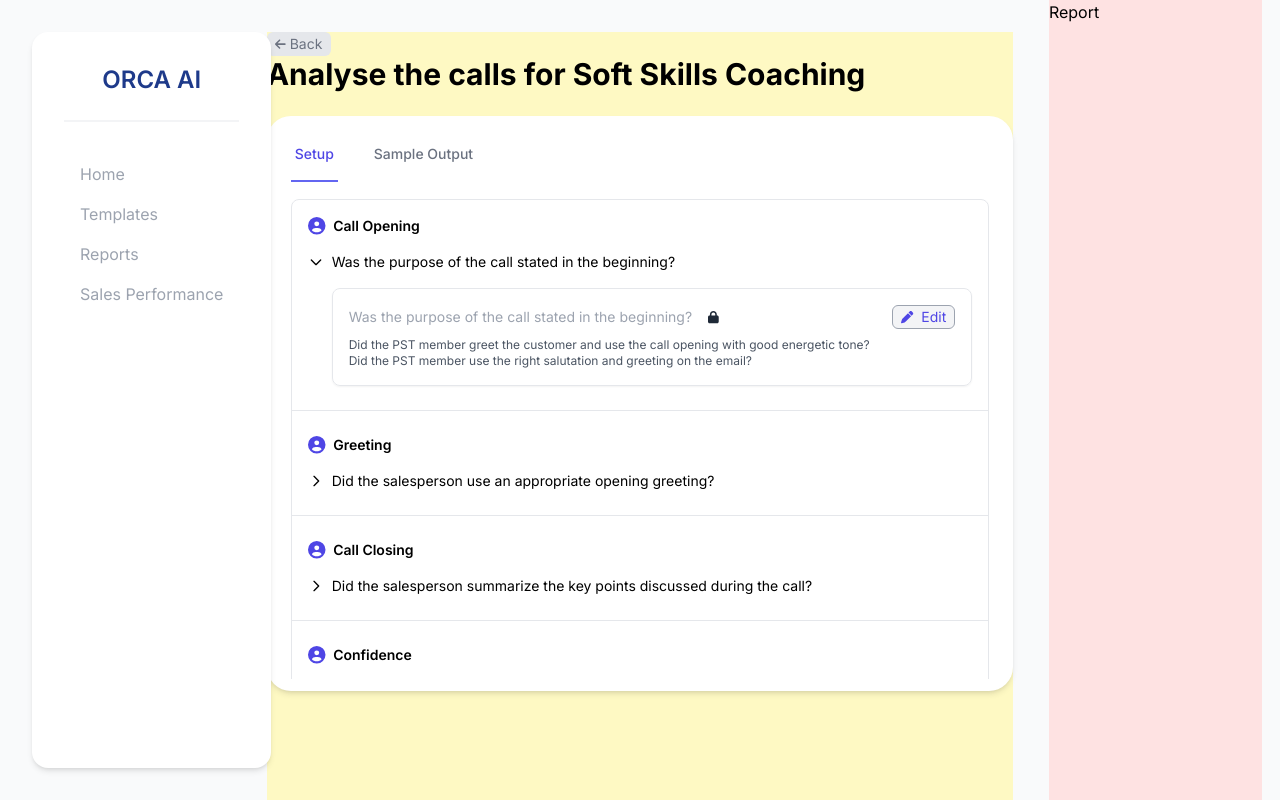
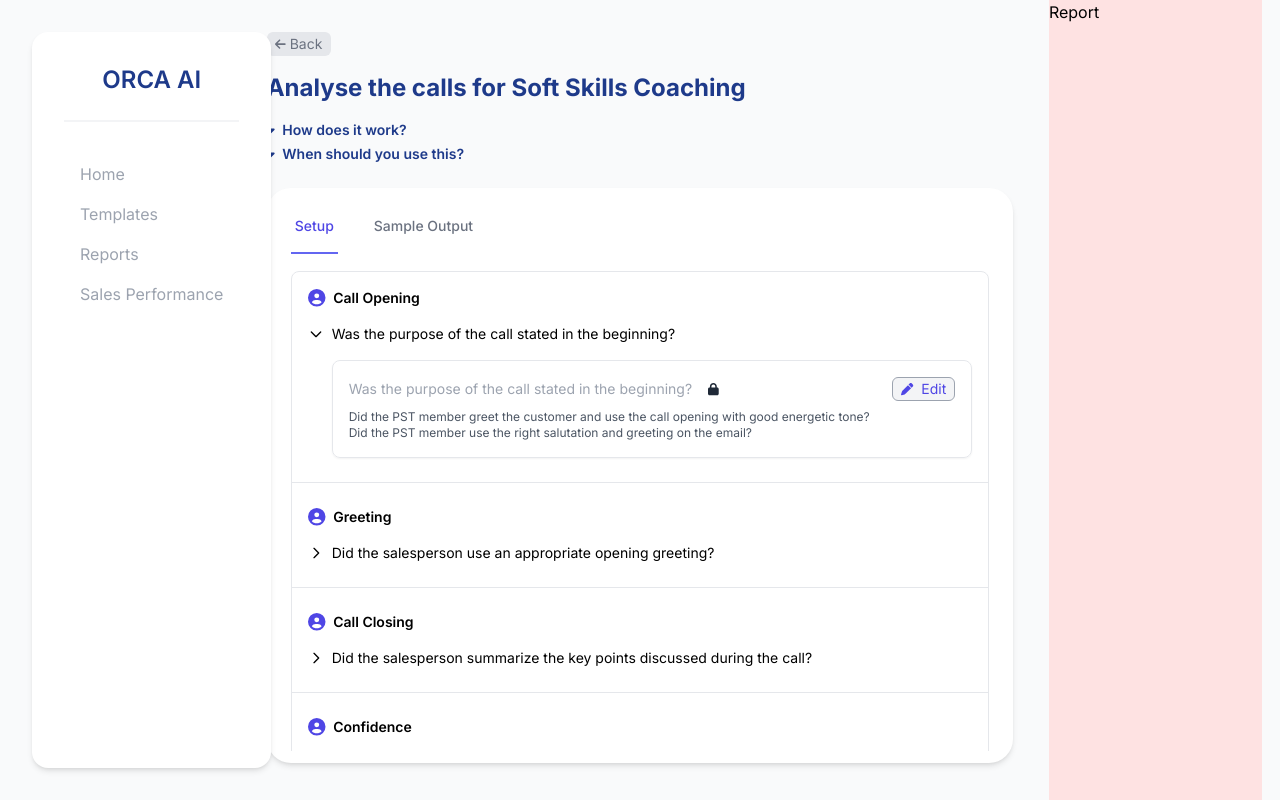
Before and after one commit to Aayushi-Agrwal/Orca.ai-assignment, a Next.js app: page / in a window 1280 px wide. Built offline with nearby package versions, Linux system fonts and the light colour scheme.

Commit message:
feat: add dashboard texts

```diff
--- a/app/_layouts/Dashboard.tsx
+++ b/app/_layouts/Dashboard.tsx
@@ -2,8 +2,9 @@ import { useState } from "react";
 import BackButton from "../_components/Back";
 import Dropdown from "../_components/Dropdown";
 import Tab from "../_components/Tabs";
-import { faLock, faPen } from "@fortawesome/free-solid-svg-icons";
+import { faCaretDown, faLock, faPen } from "@fortawesome/free-solid-svg-icons";
 import { FontAwesomeIcon } from "@fortawesome/react-fontawesome";
+import { faPlay } from "@fortawesome/free-solid-svg-icons/faPlay";
 
 function Dashboard() {
   const content = [
@@ -98,11 +99,20 @@ function Dashboard() {
   ];
 
   return (
-    <div className="w-7/12 bg-yellow-100 mt-8">
+    <div className="w-7/12 mt-8">
       <BackButton />
-      <h1 className="text-3xl font-bold mb-6">
+      <h1 className="text-2xl font-bold my-4 text-blue-900">
         Analyse the calls for Soft Skills Coaching
       </h1>
+      <div className="text-blue-900 text-md mb-6 font-semibold">
+        <p className="flex gap-2 items-center text-sm mb-1">
+          <FontAwesomeIcon icon={faCaretDown} size="sm" /> How does it work?
+        </p>
+        <p className="flex gap-2 items-center text-sm">
+          <FontAwesomeIcon icon={faCaretDown} size="sm" /> When should you use
+          this?
+        </p>
+      </div>
       <div className="">
         <div className="mx-auto bg-white shadow-md rounded-3xl px-6 py-3">
           <Tab tabs={tabs} />
```
